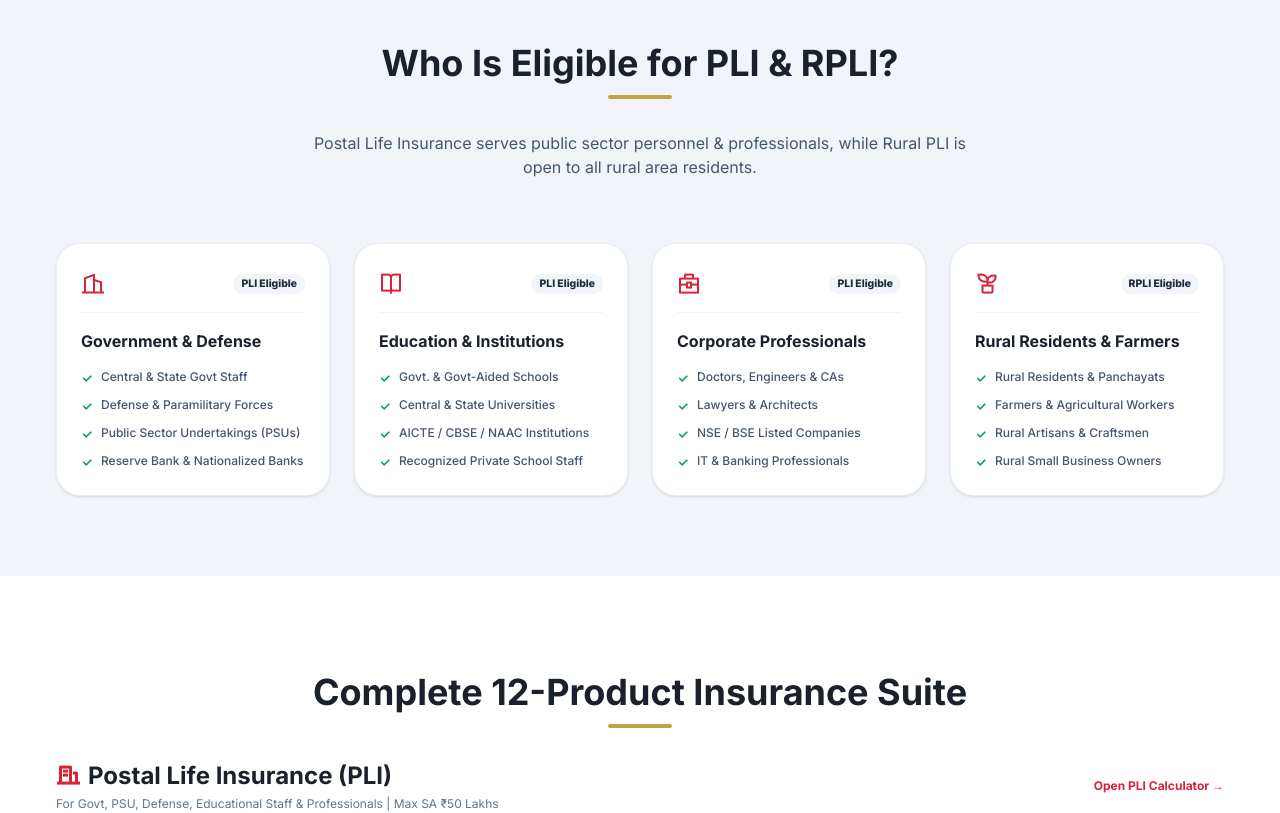
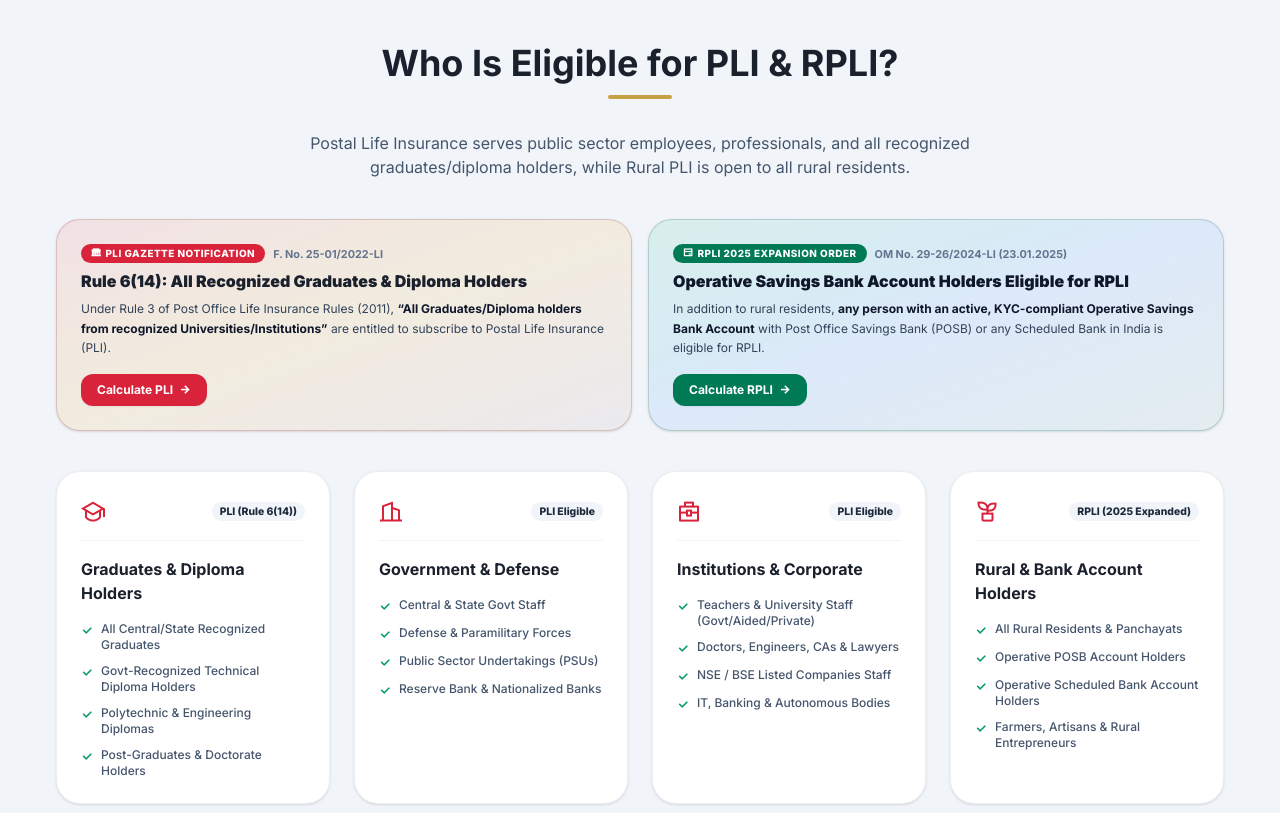
Before and after one commit to prasenjitpriyan/pli, a Next.js app: page / in a window 1280 px wide. Shown: the part 2740-3553 px from the top of the page. Built offline with nearby package versions, Linux system fonts and the light colour scheme.

Commit message:
feat(eligibility): integrate PLI Rule 6(14) Graduates Gazette & RPLI 2025 Bank Account Expansion directives

```diff
--- a/src/app/calculator/page.tsx
+++ b/src/app/calculator/page.tsx
@@ -62,6 +62,7 @@ export default function CalculatorPage() {
 
   // RPLI Specific Eligibility Toggles
   const [isRuralResident, setIsRuralResident] = useState<boolean>(true)
+  const [bankAccountType, setBankAccountType] = useState<'POSB' | 'SCHEDULED_BANK' | 'NONE'>('POSB')
   const [ageProofType, setAgeProofType] = useState<'STANDARD' | 'NON-STANDARD'>('STANDARD')
 
   // Whole Life Premium Ceasing Age Option (55, 58, 60)
@@ -157,9 +158,10 @@ export default function CalculatorPage() {
         policyType: canonicalRpli,
         effectiveDate,
         dateOfBirth: ageInputMode === 'DOB' ? dateOfBirth : undefined,
-        age: computedAge,
-        frequency,
-        customer: { fullName, gender, eligibilityCategory, pincode },
+        isRuralResident,
+        hasOperativeSBAccount: isRuralResident ? true : bankAccountType !== 'NONE',
+        bankAccountType,
+        ageProofType,
         childAge: canonicalRpli === 'BAL_JEEVAN_BIMA' ? childAge : undefined,
         parentAge: canonicalRpli === 'BAL_JEEVAN_BIMA' ? parentAge : undefined,
         isParentDeceased: canonicalRpli === 'BAL_JEEVAN_BIMA' ? isParentDeceased : undefined,
@@ -215,6 +217,9 @@ export default function CalculatorPage() {
     isParentDeceased,
     premiumCeasingAge,
     isConverted,
+    isRuralResident,
+    bankAccountType,
+    ageProofType,
     sumAssured,
     termInputMode,
     maturityAge,
@@ -608,10 +613,11 @@ Generated via PLI Calculator: ${window.location.origin}/calculator?scheme=${sche
 
                     {/* RPLI Specific Eligibility Toggles */}
                     {scheme === 'RPLI' && (
-                      <div className="pt-3 border-t border-slate-200 grid grid-cols-1 sm:grid-cols-2 gap-3 text-xs">
+                      <div className="pt-3 border-t border-slate-200 space-y-3 text-xs">
+                        <div className="grid grid-cols-1 sm:grid-cols-2 gap-3">
                           <div className="p-2.5 bg-white border border-slate-200 rounded-lg space-y-1.5">
                             <label className="font-bold text-slate-800 block">
-                            Policyholder Rural Residency:
+                              Rural Residency:
                             </label>
                             <div className="flex gap-2">
                               <button
@@ -623,18 +629,18 @@ Generated via PLI Calculator: ${window.location.origin}/calculator?scheme=${sche
                                     : 'bg-slate-100 text-slate-700 hover:bg-slate-200'
                                 }`}
                               >
-                              YES (Rural)
+                                YES (Rural Area)
                               </button>
                               <button
                                 type="button"
                                 onClick={() => setIsRuralResident(false)}
                                 className={`flex-1 py-1.5 rounded font-bold transition-all ${
                                   !isRuralResident
-                                  ? 'bg-red-600 text-white shadow-xs'
+                                    ? 'bg-blue-700 text-white shadow-xs'
                                     : 'bg-slate-100 text-slate-700 hover:bg-slate-200'
                                 }`}
                               >
-                              NO (Urban)
+                                NO (Urban / Other)
                               </button>
                             </div>
                           </div>
@@ -666,6 +672,60 @@ Generated via PLI Calculator: ${window.location.origin}/calculator?scheme=${sche
                               </button>
                             </div>
                           </div>
+                        </div>
+
+                        {/* Operative Savings Bank Account Expansion (OM No. 29-26/2024-LI dt 23.01.2025) */}
+                        {!isRuralResident && (
+                          <div className="p-3 bg-blue-50/60 border border-blue-200 rounded-xl space-y-2">
+                            <div className="flex items-center justify-between">
+                              <label className="font-bold text-blue-950 flex items-center gap-1.5">
+                                <i className="ri-bank-card-line text-blue-600 text-base"></i>
+                                Operative Savings Bank Account (OM No. 29-26/2024-LI)
+                              </label>
+                              <span className="text-[0.62rem] font-bold bg-blue-200 text-blue-900 px-2 py-0.5 rounded-full">
+                                RPLI Expansion 2025
+                              </span>
+                            </div>
+                            <p className="text-[0.68rem] text-blue-900 leading-normal">
+                              Per DG Postal Services Order (23.01.2025), any person maintaining an active, KYC-compliant Operative Savings Bank Account with Post Office Savings Bank (POSB) or any Scheduled Bank in India is eligible for RPLI.
+                            </p>
+                            <div className="grid grid-cols-3 gap-1.5 pt-1">
+                              <button
+                                type="button"
+                                onClick={() => setBankAccountType('POSB')}
+                                className={`py-1.5 px-2 rounded-lg font-bold text-[0.68rem] transition-all ${
+                                  bankAccountType === 'POSB'
+                                    ? 'bg-blue-700 text-white shadow-xs'
+                                    : 'bg-white text-slate-700 border border-slate-200 hover:bg-slate-100'
+                                }`}
+                              >
+                                🏛️ POSB Account
+                              </button>
+                              <button
+                                type="button"
+                                onClick={() => setBankAccountType('SCHEDULED_BANK')}
+                                className={`py-1.5 px-2 rounded-lg font-bold text-[0.68rem] transition-all ${
+                                  bankAccountType === 'SCHEDULED_BANK'
+                                    ? 'bg-blue-700 text-white shadow-xs'
+                                    : 'bg-white text-slate-700 border border-slate-200 hover:bg-slate-100'
+                                }`}
+                              >
+                                🏦 Scheduled Bank
+                              </button>
+                              <button
+                                type="button"
+                                onClick={() => setBankAccountType('NONE')}
+                                className={`py-1.5 px-2 rounded-lg font-bold text-[0.68rem] transition-all ${
+                                  bankAccountType === 'NONE'
+                                    ? 'bg-red-600 text-white shadow-xs'
+                                    : 'bg-white text-slate-700 border border-slate-200 hover:bg-slate-100'
+                                }`}
+                              >
+                                ❌ No Account
+                              </button>
+                            </div>
+                          </div>
+                        )}
                       </div>
                     )}
                   </div>
--- a/src/app/page.tsx
+++ b/src/app/page.tsx
@@ -465,12 +465,80 @@ export default function Home() {
       <section className="py-20 px-6 bg-(--bg-light)" id="eligibility">
         <div className="container-custom">
           <h2 className="section-title">Who Is Eligible for PLI & RPLI?</h2>
-          <p className="text-center text-slate-600 max-w-2xl mx-auto mb-16 text-sm md:text-base">
-            Postal Life Insurance serves public sector personnel & professionals, while Rural PLI is open to all rural area residents.
+          <p className="text-center text-slate-600 max-w-2xl mx-auto mb-10 text-sm md:text-base">
+            Postal Life Insurance serves public sector employees, professionals, and all recognized graduates/diploma holders, while Rural PLI is open to all rural residents.
           </p>
+
+          {/* Official Gazette & Directorate Notification Banners */}
+          <div className="grid grid-cols-1 md:grid-cols-2 gap-4 mb-10">
+            {/* PLI Gazette Notification */}
+            <div className="p-6 rounded-3xl bg-linear-to-br from-red-500/10 via-amber-500/10 to-red-900/5 border border-red-900/20 shadow-sm space-y-2 flex flex-col justify-between">
+              <div className="space-y-1.5">
+                <div className="flex items-center gap-2">
+                  <span className="bg-(--primary-red) text-white text-[0.62rem] font-extrabold px-2.5 py-0.5 rounded-full uppercase tracking-wider flex items-center gap-1">
+                    <i className="ri-government-fill"></i> PLI Gazette Notification
+                  </span>
+                  <span className="text-[0.68rem] font-bold text-slate-500">
+                    F. No. 25-01/2022-LI
+                  </span>
+                </div>
+                <h3 className="text-base font-black text-(--primary-dark)">
+                  Rule 6(14): All Recognized Graduates & Diploma Holders
+                </h3>
+                <p className="text-slate-700 text-xs leading-relaxed">
+                  Under Rule 3 of Post Office Life Insurance Rules (2011), <strong className="text-slate-900 font-bold">&ldquo;All Graduates/Diploma holders from recognized Universities/Institutions&rdquo;</strong> are entitled to subscribe to Postal Life Insurance (PLI).
+                </p>
+              </div>
+              <Link
+                href="/calculator?scheme=pli"
+                className="self-start mt-2 py-2 px-4 bg-(--primary-red) hover:bg-red-700 text-white font-bold text-xs rounded-xl shadow-xs transition-all flex items-center gap-1.5"
+              >
+                <span>Calculate PLI</span>
+                <i className="ri-arrow-right-line"></i>
+              </Link>
+            </div>
+
+            {/* RPLI 2025 Expansion Directive */}
+            <div className="p-6 rounded-3xl bg-linear-to-br from-emerald-500/10 via-blue-500/10 to-emerald-900/5 border border-emerald-900/20 shadow-sm space-y-2 flex flex-col justify-between">
+              <div className="space-y-1.5">
+                <div className="flex items-center gap-2">
+                  <span className="bg-emerald-700 text-white text-[0.62rem] font-extrabold px-2.5 py-0.5 rounded-full uppercase tracking-wider flex items-center gap-1">
+                    <i className="ri-bank-card-line"></i> RPLI 2025 Expansion Order
+                  </span>
+                  <span className="text-[0.68rem] font-bold text-slate-500">
+                    OM No. 29-26/2024-LI (23.01.2025)
+                  </span>
+                </div>
+                <h3 className="text-base font-black text-slate-900">
+                  Operative Savings Bank Account Holders Eligible for RPLI
+                </h3>
+                <p className="text-slate-700 text-xs leading-relaxed">
+                  In addition to rural residents, <strong className="text-slate-900 font-bold">any person with an active, KYC-compliant Operative Savings Bank Account</strong> with Post Office Savings Bank (POSB) or any Scheduled Bank in India is eligible for RPLI.
+                </p>
+              </div>
+              <Link
+                href="/calculator?scheme=rpli"
+                className="self-start mt-2 py-2 px-4 bg-emerald-700 hover:bg-emerald-800 text-white font-bold text-xs rounded-xl shadow-xs transition-all flex items-center gap-1.5"
+              >
+                <span>Calculate RPLI</span>
+                <i className="ri-arrow-right-line"></i>
+              </Link>
+            </div>
+          </div>
 
           <div className="grid grid-cols-1 md:grid-cols-2 lg:grid-cols-4 gap-6">
             {[
+              {
+                title: 'Graduates & Diploma Holders',
+                icon: 'ri-graduation-cap-line',
+                schemeTag: 'PLI (Rule 6(14))',
+                items: [
+                  'All Central/State Recognized Graduates',
+                  'Govt-Recognized Technical Diploma Holders',
+                  'Polytechnic & Engineering Diplomas',
+                  'Post-Graduates & Doctorate Holders',
+                ],
+              },
               {
                 title: 'Government & Defense',
                 icon: 'ri-building-2-line',
@@ -483,36 +551,25 @@ export default function Home() {
                 ],
               },
               {
-                title: 'Education & Institutions',
-                icon: 'ri-book-open-line',
+                title: 'Institutions & Corporate',
+                icon: 'ri-briefcase-4-line',
                 schemeTag: 'PLI Eligible',
                 items: [
-                  'Govt. & Govt-Aided Schools',
-                  'Central & State Universities',
-                  'AICTE / CBSE / NAAC Institutions',
-                  'Recognized Private School Staff',
+                  'Teachers & University Staff (Govt/Aided/Private)',
+                  'Doctors, Engineers, CAs & Lawyers',
+                  'NSE / BSE Listed Companies Staff',
+                  'IT, Banking & Autonomous Bodies',
                 ],
               },
               {
-                title: 'Corporate Professionals',
-                icon: 'ri-briefcase-4-line',
-                schemeTag: 'PLI Eligible',
+                title: 'Rural & Bank Account Holders',
+                icon: 'ri-plant-line',
+                schemeTag: 'RPLI (2025 Expanded)',
                 items: [
-                  'Doctors, Engineers & CAs',
-                  'Lawyers & Architects',
-                  'NSE / BSE Listed Companies',
-                  'IT & Banking Professionals',
-                ],
-              },
-              {
-                title: 'Rural Residents & Farmers',
-                icon: 'ri-plant-line',
-                schemeTag: 'RPLI Eligible',
-                items: [
-                  'Rural Residents & Panchayats',
-                  'Farmers & Agricultural Workers',
-                  'Rural Artisans & Craftsmen',
-                  'Rural Small Business Owners',
+                  'All Rural Residents & Panchayats',
+                  'Operative POSB Account Holders',
+                  'Operative Scheduled Bank Account Holders',
+                  'Farmers, Artisans & Rural Entrepreneurs',
                 ],
               },
             ].map((category, idx) => (
--- a/src/config/pli/eligibility.ts
+++ b/src/config/pli/eligibility.ts
@@ -26,9 +26,14 @@ export const ELIGIBILITY_CATEGORIES: EligibilityCategory[] = [
     description: 'Teachers & non-teaching staff of Govt-aided & recognized private schools/universities.',
   },
   {
+    id: 'GRADUATES_DIPLOMA_HOLDERS',
+    label: 'Graduates & Diploma Holders (Govt Recognized)',
+    description: 'All Graduates & Diploma holders from Universities/Institutions recognized by Central/State Governments (Gazette Notif. F. No. 25-01/2022-LI, Rule 6(14)).',
+  },
+  {
     id: 'PROFESSIONALS',
     label: 'Qualified Professionals',
-    description: 'Doctors (MBBS/BDS), Engineers (B.Tech/BE), Chartered Accountants (CA), Architects, MBAs.',
+    description: 'Doctors (MBBS/BDS), Engineers (B.Tech/BE), Chartered Accountants (CA), Architects, MBAs, Lawyers, Banking & IT Specialists.',
   },
   {
     id: 'LOCAL_BODIES',
--- a/src/config/rpli/eligibility.ts
+++ b/src/config/rpli/eligibility.ts
@@ -8,7 +8,12 @@ export const RPLI_ELIGIBILITY_CATEGORIES: RpliEligibilityCategory[] = [
   {
     id: 'RURAL_RESIDENTS',
     label: 'Rural Area Residents & Farmers',
-    description: 'Individuals residing in rural areas, villages, and Gram Panchayats.',
+    description: 'Individuals permanently residing in rural areas, villages, and Gram Panchayats.',
+  },
+  {
+    id: 'OPERATIVE_SB_ACCOUNT',
+    label: 'Operative SB Account Holder (POSB / Scheduled Bank)',
+    description: 'Any person maintaining an active, KYC-compliant Operative Savings Bank Account with Post Office Savings Bank (POSB) or any Scheduled Bank in India (OM No. 29-26/2024-LI dated 23.01.2025).',
   },
   {
     id: 'AGRICULTURAL_WORKERS',
--- a/src/lib/rpli/types.ts
+++ b/src/lib/rpli/types.ts
@@ -21,6 +21,8 @@ export interface RpliInput {
   age?: number; // Exact completed age
 
   isRuralResident?: boolean;
+  hasOperativeSBAccount?: boolean;
+  bankAccountType?: 'POSB' | 'SCHEDULED_BANK' | 'NONE';
   ageProofType?: AgeProofType;
 
   frequency?: PremiumFrequency;
--- a/src/lib/rpli/validation.ts
+++ b/src/lib/rpli/validation.ts
@@ -23,11 +23,12 @@ export function validateRpliInput(input: RpliInput): PliValidationResult {
 
   const age = input.age ?? 30;
   const isRural = input.isRuralResident !== false; // Default true
+  const hasOperativeSB = input.hasOperativeSBAccount !== false; // Default true if specified
   const ageProof = input.ageProofType ?? 'STANDARD';
 
-  // 1. Rural Eligibility
-  if (!isRural) {
-    errors.push('Rural Postal Life Insurance (RPLI) requires the proposer to be permanently residing in a rural area.');
+  // 1. Rural & Bank Account Eligibility (DG Postal Services OM No. 29-26/2024-LI dated 23.01.2025)
+  if (!isRural && !hasOperativeSB) {
+    errors.push('Rural Postal Life Insurance (RPLI) requires either permanent residency in a rural area OR maintaining an active, KYC-compliant operative Savings Bank account with Post Office Savings Bank (POSB) or any Scheduled Bank in India (OM No. 29-26/2024-LI dated 23.01.2025).');
   }
 
   // 2. Proposer Entry Age & Age Proof Validation
```
Also changed, not shown: src/components/Footer.tsx (+37 -33 lines), 1 other file (tests, documents, lock files or other folders). Lines whose indentation alone changed are shown as unchanged.
